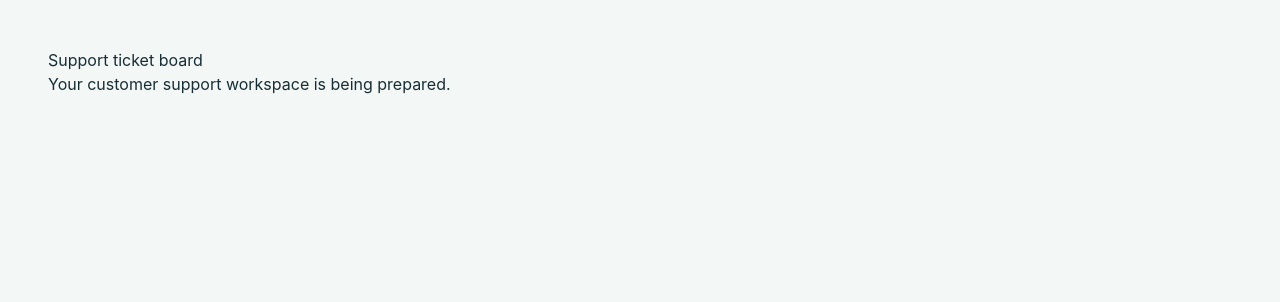
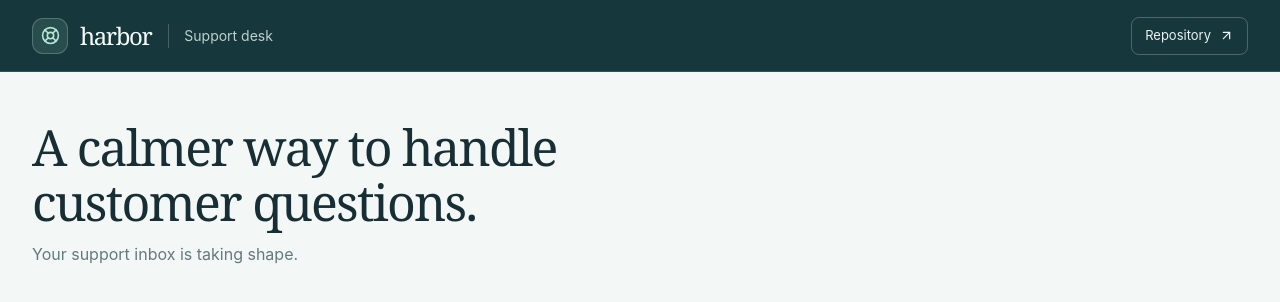
Before and after one commit to a2rp/support-ticket-board, a React (Vite) app: page / in a window 1280 px wide. Shown: the top 302 px of the page. Built offline with nearby package versions, Linux system fonts and the light colour scheme.

Commit message:
Add fixed support desk header

```diff
--- a/src/App.jsx
+++ b/src/App.jsx
@@ -1,11 +1,15 @@
-import styles from './App.module.css'
+import styles from "./App.module.css"
+import Header from "./components/header"
 
 const App = () => {
   return (
-    <main className={styles.appShell}>
-      <h1>Support ticket board</h1>
-      <p>Your customer support workspace is being prepared.</p>
-    </main>
+    <div className={styles.appShell} id="inbox">
+      <Header />
+      <main className={styles.pageContent}>
+        <h1>A calmer way to handle customer questions.</h1>
+        <p>Your support inbox is taking shape.</p>
+      </main>
+    </div>
   )
 }
 
--- a/src/App.module.css
+++ b/src/App.module.css
@@ -1,6 +1,32 @@
 .appShell {
   min-height: 100vh;
-  padding: 48px;
+  padding-top: 72px;
   color: var(--color-ink);
   background: var(--color-page);
+
+  .pageContent {
+    width: min(1480px, calc(100% - 64px));
+    margin: 0 auto;
+    padding: 48px 0 72px;
+
+    h1 {
+      max-width: 650px;
+      font-family: Georgia, "Times New Roman", serif;
+      font-size: clamp(32px, 4vw, 50px);
+      line-height: 1.1;
+      letter-spacing: -0.035em;
+    }
+
+    p {
+      margin-top: 12px;
+      color: var(--color-muted);
+    }
+  }
+
+  @media (max-width: 540px) {
+    .pageContent {
+      width: calc(100% - 32px);
+      padding-top: 32px;
+    }
+  }
 }
--- /dev/null
+++ b/src/components/header/index.jsx
@@ -0,0 +1,30 @@
+import { LuArrowUpRight, LuLifeBuoy } from "react-icons/lu"
+import styles from "./styles.module.css"
+
+const Header = () => {
+  return (
+    <header className={styles.header}>
+      <div className={styles.inner}>
+        <a className={styles.brand} href="#inbox" aria-label="Harbor support desk home">
+          <span className={styles.brandIcon} aria-hidden="true">
+            <LuLifeBuoy />
+          </span>
+          <span className={styles.brandName}>harbor</span>
+          <span className={styles.divider} aria-hidden="true" />
+          <span className={styles.brandLabel}>Support desk</span>
+        </a>
+        <a
+          className={styles.repository}
+          href="https://github.com/a2rp/support-ticket-board"
+          target="_blank"
+          rel="noreferrer"
+        >
+          <span>Repository</span>
+          <LuArrowUpRight aria-hidden="true" />
+        </a>
+      </div>
+    </header>
+  )
+}
+
+export default Header
--- /dev/null
+++ b/src/components/header/styles.module.css
@@ -0,0 +1,99 @@
+.header {
+  position: fixed;
+  z-index: 20;
+  top: 0;
+  right: 0;
+  left: 0;
+  height: 72px;
+  color: #f5fbfa;
+  background: #16373b;
+  border-bottom: 1px solid rgb(227 244 239 / 14%);
+
+  .inner {
+    display: flex;
+    width: min(1480px, calc(100% - 64px));
+    height: 100%;
+    align-items: center;
+    justify-content: space-between;
+    margin: 0 auto;
+  }
+
+  .brand {
+    display: flex;
+    align-items: center;
+    gap: 12px;
+  }
+
+  .brandIcon {
+    display: grid;
+    width: 36px;
+    height: 36px;
+    place-items: center;
+    color: #b7e4d7;
+    background: rgb(183 228 215 / 12%);
+    border: 1px solid rgb(183 228 215 / 27%);
+    border-radius: 11px;
+
+    svg {
+      width: 19px;
+      height: 19px;
+    }
+  }
+
+  .brandName {
+    font-family: Georgia, "Times New Roman", serif;
+    font-size: 24px;
+    letter-spacing: -0.06em;
+  }
+
+  .divider {
+    width: 1px;
+    height: 24px;
+    margin: 0 3px 0 5px;
+    background: rgb(230 245 240 / 23%);
+  }
+
+  .brandLabel {
+    color: #bdd0ce;
+    font-size: 14px;
+  }
+
+  .repository {
+    display: inline-flex;
+    min-height: 38px;
+    align-items: center;
+    gap: 8px;
+    padding: 0 13px;
+    color: #eaf3f1;
+    font-size: 13px;
+    border: 1px solid rgb(225 242 238 / 26%);
+    border-radius: 8px;
+    transition: border-color 160ms ease, box-shadow 160ms ease;
+
+    svg {
+      width: 15px;
+      height: 15px;
+    }
+
+    &:hover,
+    &:focus-visible {
+      border-color: #95cbbd;
+      box-shadow: 0 0 0 3px rgb(149 203 189 / 15%);
+    }
+  }
+
+  @media (max-width: 540px) {
+    .inner {
+      width: calc(100% - 32px);
+    }
+
+    .brand {
+      gap: 8px;
+    }
+
+    .brandLabel,
+    .divider {
+      display: none;
+    }
+  }
+}
```
